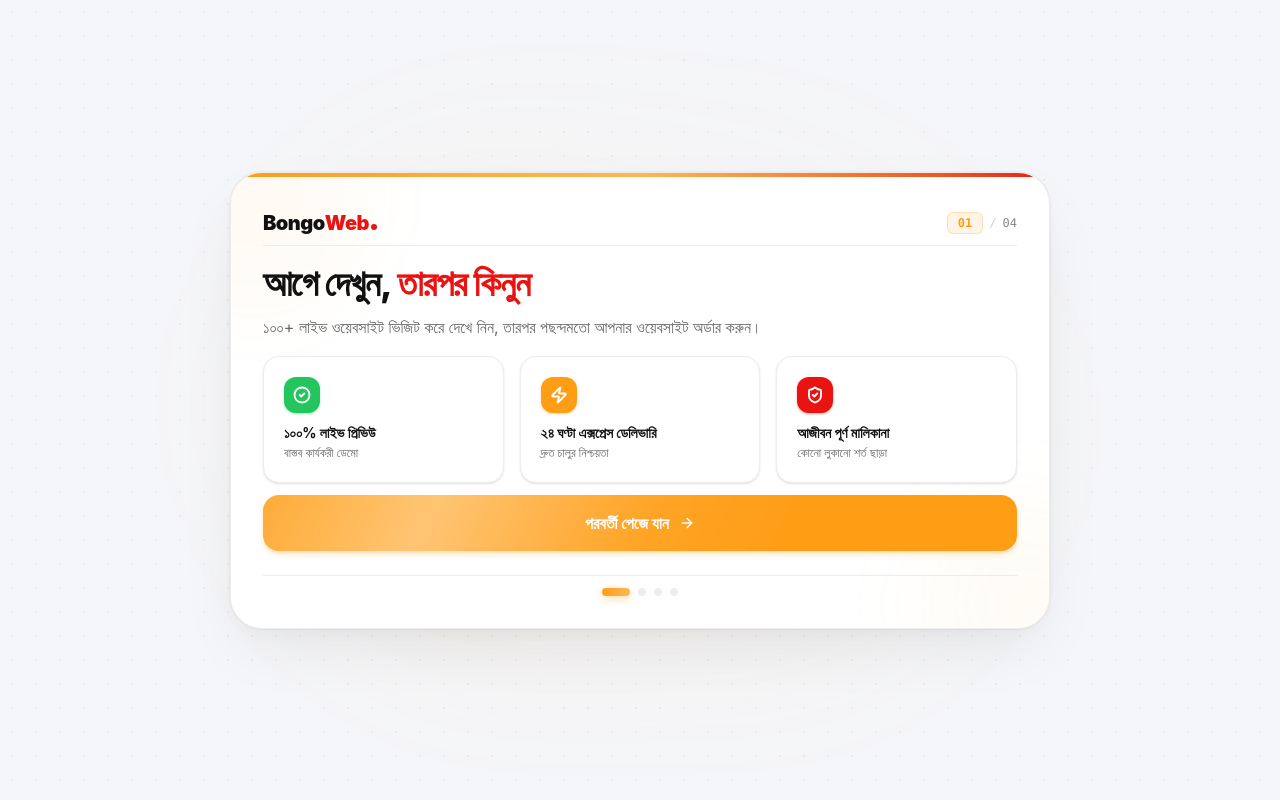
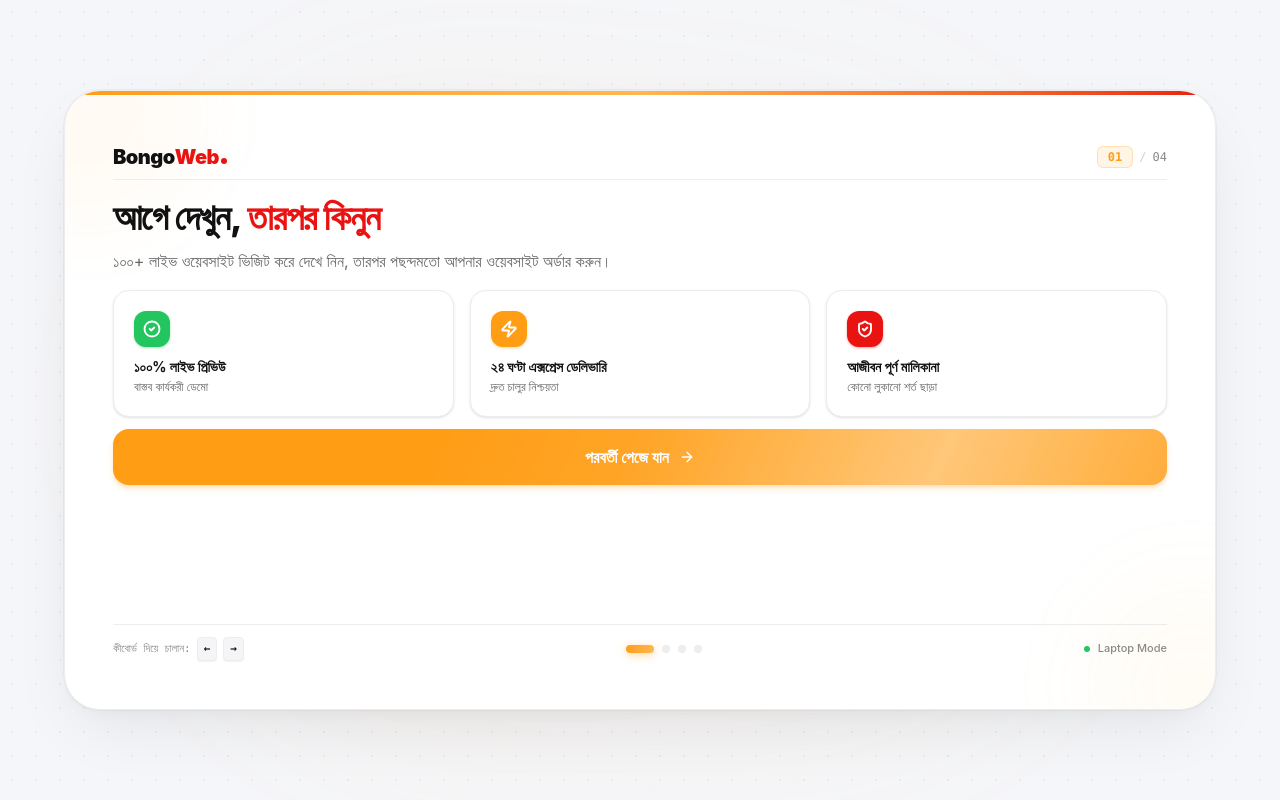
Before and after one commit to BeeGoBD/Bongoweb.xyz, a React (Vite) app: page / in a window 1280 px wide. Shown: the top 800 px of the page. Built offline with nearby package versions, Linux system fonts and the light colour scheme.

Commit message:
feat: add back button support and UI refinements
- Implement browser navigation history sync for back button support.
- Update global layout for wider screens.
- Update accent color to #E91311 and optimize button animations.

```diff
--- a/src/App.tsx
+++ b/src/App.tsx
@@ -1,4 +1,4 @@
-import { useState } from 'react';
+import { useState, useEffect } from 'react';
 import { WizardStep, WebsiteDemo } from './types';
 import BackgroundGlows from './components/BackgroundGlows';
 import Step1Welcome from './components/Step1Welcome';
@@ -21,9 +21,76 @@ export default function App() {
   const [selectedCategory, setSelectedCategory] = useState<string>('all');
   const [selectedDemoForOrder, setSelectedDemoForOrder] = useState<WebsiteDemo | string | null>(null);
 
-  // Scroll to top whenever page changes
-  const navigateTo = (page: AppPage) => {
+  // Sync navigation with Browser & Android Hardware Back Button
+  useEffect(() => {
+    // Replace initial state
+    window.history.replaceState({ page: 'wizard', step: 1 }, '');
+
+    const handlePopState = (event: PopStateEvent) => {
+      if (event.state) {
+        if (event.state.page) {
+          setCurrentPage(event.state.page);
+        }
+        if (event.state.step) {
+          setCurrentStep(event.state.step);
+        }
+      } else {
+        // Fallback: If hardware back button is pressed without state, go back cleanly inside app
+        setCurrentPage((prevPage) => {
+          if (prevPage === 'order') return 'live-browser';
+          if (prevPage === 'live-browser' || prevPage === 'photo-showcase' || prevPage === 'packages' || prevPage === 'video-faq') {
+            return 'dashboard';
+          }
+          if (prevPage === 'wizard') {
+            setCurrentStep((prevStep) => (prevStep > 1 ? ((prevStep - 1) as WizardStep) : 1));
+            return 'wizard';
+          }
+          return 'dashboard';
+        });
+      }
+    };
+
+    window.addEventListener('popstate', handlePopState);
+    return () => window.removeEventListener('popstate', handlePopState);
+  }, []);
+
+  // Keyboard navigation for Laptop / Desktop computers (Left/Right Arrows, Space, Escape)
+  useEffect(() => {
+    const handleKeyDown = (e: KeyboardEvent) => {
+      // Don't intercept if user is typing in an input or textarea
+      if (['INPUT', 'TEXTAREA', 'SELECT'].includes((e.target as HTMLElement)?.tagName)) {
+        return;
+      }
+
+      if (currentPage === 'wizard') {
+        if (e.key === 'ArrowRight' || e.key === ' ') {
+          e.preventDefault();
+          handleNextStep();
+        } else if (e.key === 'ArrowLeft') {
+          e.preventDefault();
+          handlePrevStep();
+        } else if (e.key === 'Escape') {
+          e.preventDefault();
+          navigateTo('dashboard');
+        }
+      } else if (currentPage !== 'dashboard' && e.key === 'Escape') {
+        navigateTo('dashboard');
+      }
+    };
+
+    window.addEventListener('keydown', handleKeyDown);
+    return () => window.removeEventListener('keydown', handleKeyDown);
+  }, [currentPage, currentStep]);
+
+  // Navigate with browser history synchronization (prevents phone exit on back button)
+  const navigateTo = (page: AppPage, step: WizardStep = currentStep) => {
+    if (page !== currentPage || (page === 'wizard' && step !== currentStep)) {
+      window.history.pushState({ page, step }, '');
+    }
     setCurrentPage(page);
+    if (page === 'wizard') {
+      setCurrentStep(step);
+    }
     window.scrollTo({ top: 0, behavior: 'instant' });
   };
 
@@ -31,16 +98,18 @@ export default function App() {
   const handleNextStep = () => {
     if (currentStep < 5) {
       const next = (currentStep + 1) as WizardStep;
-      setCurrentStep(next);
       if (next === 5) {
         navigateTo('dashboard');
+      } else {
+        navigateTo('wizard', next);
       }
     }
   };
 
   const handlePrevStep = () => {
     if (currentStep > 1) {
-      setCurrentStep((prev) => (prev - 1) as WizardStep);
+      const prev = (currentStep - 1) as WizardStep;
+      navigateTo('wizard', prev);
     }
   };
 
@@ -66,8 +135,7 @@ export default function App() {
         <div className={currentPage === 'wizard' ? 'pointer-events-none select-none' : ''}>
           <MainPreviewZone
             onBackToWizard={() => {
-              setCurrentStep(1);
-              navigateTo('wizard');
+              navigateTo('wizard', 1);
             }}
             onOpenLiveBrowser={() => navigateTo('live-browser')}
             onOpenPhotoShowcase={() => navigateTo('photo-showcase')}
@@ -82,7 +150,7 @@ export default function App() {
       {currentPage === 'wizard' && (
         <div
           id="slides-hover-backdrop"
-          className="fixed inset-0 z-50 flex items-center justify-center p-3 sm:p-6 bg-[#F5F6F9] animate-fadeIn"
+          className="fixed inset-0 z-50 flex items-center justify-center p-3 sm:p-6 lg:p-10 bg-[#F5F6F9] animate-fadeIn"
         >
           {/* Subtle architectural depth accents on the solid white canvas */}
           <div className="absolute inset-0 pointer-events-none overflow-hidden" aria-hidden="true">
@@ -95,11 +163,11 @@ export default function App() {
               }}
             />
             {/* Subtle warm sunny halo centered behind the pure white slide */}
-            <div className="absolute top-1/2 left-1/2 -translate-x-1/2 -translate-y-1/2 w-[760px] h-[540px] bg-gradient-to-tr from-[#FF9D14]/6 via-[#FEB74F]/4 to-transparent rounded-full blur-3xl" />
+            <div className="absolute top-1/2 left-1/2 -translate-x-1/2 -translate-y-1/2 w-[760px] lg:w-[1000px] h-[540px] lg:h-[700px] bg-gradient-to-tr from-[#FF9D14]/6 via-[#FEB74F]/4 to-transparent rounded-full blur-3xl" />
           </div>
 
-          {/* Elevated Pure Snow-White Presentation Slide Card (#FFFFFF) */}
-          <div className="relative w-full max-w-2xl sm:max-w-3xl lg:max-w-[820px] bg-white rounded-3xl sm:rounded-[2rem] border border-[#EDEDEF] shadow-[0_25px_65px_-12px_rgba(0,0,0,0.08),0_8px_24px_-6px_rgba(0,0,0,0.04),0_0_0_1px_rgba(255,255,255,1)_inset] ring-1 ring-black/[0.04] p-5 sm:p-7 md:p-8 animate-slideUpModal overflow-hidden flex flex-col justify-between max-h-[92vh] sm:max-h-[88vh] z-10">
+          {/* Elevated Pure Snow-White Presentation Slide Card (#FFFFFF) - Tailored for Mobile, Tablet, & Laptop/MacBook */}
+          <div className="relative w-full max-w-2xl sm:max-w-3xl lg:max-w-5xl xl:max-w-6xl bg-white rounded-3xl sm:rounded-[2rem] lg:rounded-[2.25rem] border border-[#EDEDEF] shadow-[0_25px_65px_-12px_rgba(0,0,0,0.08),0_8px_24px_-6px_rgba(0,0,0,0.04),0_0_0_1px_rgba(255,255,255,1)_inset] ring-1 ring-black/[0.04] p-5 sm:p-7 md:p-8 lg:p-10 xl:p-12 animate-slideUpModal overflow-hidden flex flex-col justify-between max-h-[94vh] sm:max-h-[90vh] lg:min-h-[580px] xl:min-h-[620px] z-10 transition-all duration-300">
             {/* Jewel accent bar across top of card */}
             <div className="absolute top-0 left-0 right-0 h-1 bg-gradient-to-r from-[#FF9D14] via-[#FEB74F] to-[#E91311]" />
 
@@ -139,12 +207,19 @@ export default function App() {
               )}
             </div>
 
-            {/* Micro Slide Deck Indicators - Sleek 4 Dots */}
-            <div className="w-full flex items-center justify-center gap-2 pt-3 border-t border-[#EDEDEF] mt-2 select-none shrink-0">
+            {/* Micro Slide Deck Indicators - Sleek 4 Dots + Desktop Keyboard hints */}
+            <div className="w-full flex items-center justify-between pt-3 border-t border-[#EDEDEF] mt-2 select-none shrink-0">
+              <div className="hidden lg:flex items-center gap-1.5 text-[11px] text-[#888888] font-mono">
+                <span>কীবোর্ড দিয়ে চালান:</span>
+                <kbd className="px-1.5 py-0.5 bg-[#F5F5F7] border border-[#EDEDEF] rounded font-semibold text-[#111111] shadow-2xs">←</kbd>
+                <kbd className="px-1.5 py-0.5 bg-[#F5F5F7] border border-[#EDEDEF] rounded font-semibold text-[#111111] shadow-2xs">→</kbd>
+              </div>
+
+              <div className="flex items-center justify-center gap-2 mx-auto lg:mx-0">
                 {[1, 2, 3, 4].map((stepNum) => (
                   <button
                     key={stepNum}
-                  onClick={() => setCurrentStep(stepNum as WizardStep)}
+                    onClick={() => navigateTo('wizard', stepNum as WizardStep)}
                     className={`rounded-full transition-all duration-300 cursor-pointer ${
                       currentStep === stepNum
                         ? 'w-7 h-2 bg-gradient-to-r from-[#FF9D14] to-[#FEB74F] shadow-[0_2px_8px_rgba(255,157,20,0.4)]'
@@ -153,6 +228,12 @@ export default function App() {
                     aria-label={`Go to slide ${stepNum}`}
                   />
                 ))}
+              </div>
+
+              <div className="hidden lg:flex items-center gap-2 text-[11px] text-[#888888]">
+                <span className="w-1.5 h-1.5 rounded-full bg-[#22C55E]"></span>
+                <span className="font-medium">Laptop Mode</span>
+              </div>
             </div>
           </div>
         </div>
--- a/src/components/MainPreviewZone.tsx
+++ b/src/components/MainPreviewZone.tsx
@@ -41,7 +41,7 @@ export default function MainPreviewZone({
         id="main-header"
         className="sticky top-0 z-40 w-full bg-white/95 backdrop-blur-xl border-b border-[#EDEDEF] shadow-[0_1px_3px_rgba(0,0,0,0.03)] transition-all"
       >
-        <div className="max-w-6xl mx-auto px-4 sm:px-6 h-16 sm:h-[68px] flex items-center justify-between gap-4 relative">
+        <div className="max-w-6xl lg:max-w-7xl xl:max-w-[1360px] mx-auto px-4 sm:px-6 lg:px-8 h-16 sm:h-[68px] flex items-center justify-between gap-4 relative">
           {/* Top Left: Pure Designer Text Logo for BongoWeb with Accent Red #E91311 */}
           <div
             onClick={onBackToWizard}
@@ -270,9 +270,9 @@ export default function MainPreviewZone({
         </div>
       </header>
       {/* Main Container */}
-      <main className="flex-1 max-w-6xl w-full mx-auto px-4 sm:px-6 py-8 sm:py-12 flex flex-col justify-start">
+      <main className="flex-1 max-w-6xl lg:max-w-7xl xl:max-w-[1360px] w-full mx-auto px-4 sm:px-6 lg:px-8 py-8 sm:py-12 lg:py-16 flex flex-col justify-start">
         {/* Editorial Section Intro */}
-        <div className="text-center max-w-2xl mx-auto mb-10">
+        <div className="text-center max-w-2xl lg:max-w-4xl mx-auto mb-10 lg:mb-14">
           <div className="inline-flex items-center gap-2 px-3 py-1 rounded-full text-xs font-semibold text-[#111111] bg-white border border-[#FF9D14]/30 shadow-xs mb-3">
             <span className="relative flex h-2 w-2">
               <span className="animate-ping absolute inline-flex h-full w-full rounded-full bg-[#22C55E] opacity-75"></span>
@@ -282,27 +282,27 @@ export default function MainPreviewZone({
             <span className="text-[#888888]">·</span>
             <span className="text-[#FF9D14] font-bold">60+ Live Designs</span>
           </div>
-          <h1 className="text-2xl sm:text-3xl md:text-4xl font-extrabold text-[#111111] tracking-tight leading-tight">
+          <h1 className="text-2xl sm:text-3xl md:text-4xl lg:text-5xl font-extrabold text-[#111111] tracking-tight leading-tight lg:leading-[1.16]">
             ২৪ ঘণ্টার মধ্যে আপনার নামে, আপনার লোগো দিয়ে{' '}
-            <span className="text-[#FF9D14]">
+            <span className="text-[#E91311]">
               আপনার কাস্টমাইজেশনে ওয়েবসাইট বুঝে নিন
             </span>
           </h1>
-          <p className="text-sm sm:text-base text-[#666666] mt-2">
+          <p className="text-sm sm:text-base lg:text-lg text-[#666666] mt-2 lg:mt-3 max-w-2xl mx-auto">
             আপনাকে দেখানোর জন্য আমাদের ১০০+ রেডিমেড ওয়েবসাইট প্রস্তুত রয়েছে।
           </p>
         </div>
 
-        {/* Dual Choice Cards - Modern Sunny Architecture */}
+        {/* Dual Choice Cards - Modern Sunny Architecture (Optimized for Mobile, Tablet, and Laptop/Desktop) */}
         <section
           id="dual-choice-cards"
-          className="grid grid-cols-1 md:grid-cols-2 gap-6 max-w-4xl mx-auto w-full mb-12 relative items-start"
+          className="grid grid-cols-1 md:grid-cols-2 gap-6 lg:gap-8 max-w-4xl lg:max-w-6xl xl:max-w-7xl mx-auto w-full mb-12 relative items-start"
         >
           {/* Left Card: Live Interactive Websites */}
           <div
             id="choice-card-live-browse"
             onClick={() => !expandedLiveCard && setExpandedLiveCard(true)}
-            className={`group relative p-7 sm:p-8 rounded-3xl bg-white border border-[#EDEDEF] hover:border-[#FF9D14] shadow-[0_4px_24px_rgba(0,0,0,0.04)] hover:shadow-[0_16px_40px_rgba(255,157,20,0.14)] transition-all duration-300 flex flex-col justify-between overflow-hidden ${
+            className={`group relative p-7 sm:p-8 lg:p-9 rounded-3xl bg-white border border-[#EDEDEF] hover:border-[#FF9D14] shadow-[0_4px_24px_rgba(0,0,0,0.04)] hover:shadow-[0_16px_40px_rgba(255,157,20,0.14)] transition-all duration-300 flex flex-col justify-between overflow-hidden ${
               !expandedLiveCard ? 'cursor-pointer hover:-translate-y-1' : ''
             }`}
           >
@@ -359,7 +359,7 @@ export default function MainPreviewZone({
                   </button>
                 </div>
 
-                <div className="space-y-2.5 mb-6 text-xs text-[#111111]">
+                <div className="grid grid-cols-1 lg:grid-cols-2 gap-2.5 mb-6 text-xs text-[#111111]">
                   <div className="flex items-center gap-3 p-3 rounded-xl bg-[#F5F5F7]/70 border border-[#EDEDEF] shadow-2xs hover:border-[#22C55E]/40 transition-colors">
                     <Laptop className="w-4 h-4 text-[#22C55E] shrink-0" />
                     <span className="font-semibold text-[#111111] flex-1">৬০+ লাইভ রেসপনসিভ ওয়েবসাইট ডেমো</span>
@@ -458,7 +458,7 @@ export default function MainPreviewZone({
                   </button>
                 </div>
 
-                <div className="space-y-2.5 mb-6 text-xs text-[#111111]">
+                <div className="grid grid-cols-1 lg:grid-cols-2 gap-2.5 mb-6 text-xs text-[#111111]">
                   <div className="flex items-center gap-3 p-3 rounded-xl bg-[#F5F5F7]/70 border border-[#EDEDEF] shadow-2xs hover:border-[#22C55E]/40 transition-colors">
                     <Laptop className="w-4 h-4 text-[#22C55E] shrink-0" />
                     <span className="font-semibold text-[#111111] flex-1">৬০+ কিউরেটেড হাই-রেজ্যুলেশন ডিজাইন</span>
@@ -500,7 +500,7 @@ export default function MainPreviewZone({
         {/* Video FAQ Spotlight Banner - Deep Charcoal with Warm Gold/Orange Accent */}
         <section
           id="project-video-faq-banner"
-          className="max-w-4xl mx-auto w-full mb-12 p-6 sm:p-7 rounded-3xl bg-[#111111] text-white shadow-[0_16px_40px_rgba(0,0,0,0.25)] border border-[#FF9D14]/30 ring-1 ring-white/10 relative overflow-hidden flex flex-col md:flex-row items-center justify-between gap-6"
+          className="max-w-4xl lg:max-w-6xl xl:max-w-7xl mx-auto w-full mb-12 p-6 sm:p-7 lg:p-8 rounded-3xl bg-[#111111] text-white shadow-[0_16px_40px_rgba(0,0,0,0.25)] border border-[#FF9D14]/30 ring-1 ring-white/10 relative overflow-hidden flex flex-col md:flex-row items-center justify-between gap-6"
         >
           <div className="flex items-start gap-4">
             <div className="w-12 h-12 rounded-2xl bg-[#FF9D14]/15 text-[#FF9D14] flex items-center justify-center shrink-0 border border-[#FF9D14]/30 shadow-inner">
@@ -531,7 +531,7 @@ export default function MainPreviewZone({
           </button>
         </section>
         {/* Supported Payment Gateways */}
-        <section id="payment-gateways" className="max-w-4xl mx-auto w-full mb-14">
+        <section id="payment-gateways" className="max-w-4xl lg:max-w-6xl xl:max-w-7xl mx-auto w-full mb-14">
           <div className="text-center mb-8">
             <span className="inline-flex items-center gap-1.5 px-3 py-1 rounded-full text-xs font-semibold bg-[#22C55E]/10 text-[#22C55E] border border-[#22C55E]/30 mb-2 shadow-2xs">
               <ShieldCheck className="w-3.5 h-3.5 text-[#22C55E]" />
@@ -785,8 +785,8 @@ export default function MainPreviewZone({
       </main>
 
       {/* Footer: Quiet, Modern Deep Charcoal & Vibrant Accent */}
-      <footer id="main-footer" className="w-full bg-[#111111] text-[#888888] border-t border-white/10 pt-12 pb-10 px-4 sm:px-6">
-        <div className="max-w-6xl mx-auto grid grid-cols-1 md:grid-cols-4 gap-8 mb-10 text-xs">
+      <footer id="main-footer" className="w-full bg-[#111111] text-[#888888] border-t border-white/10 pt-12 pb-10 px-4 sm:px-6 lg:px-8">
+        <div className="max-w-6xl lg:max-w-7xl xl:max-w-[1360px] mx-auto grid grid-cols-1 md:grid-cols-4 gap-8 mb-10 text-xs">
           {/* Col 1 */}
           <div>
             <div className="flex items-baseline text-white font-black text-xl mb-3 select-none">
@@ -881,7 +881,7 @@ export default function MainPreviewZone({
         </div>
 
         {/* Bottom bar */}
-        <div className="max-w-6xl mx-auto pt-6 border-t border-white/10 flex flex-col sm:flex-row items-center justify-between gap-3 text-center sm:text-left text-xs text-[#888888]">
+        <div className="max-w-6xl lg:max-w-7xl xl:max-w-[1360px] mx-auto pt-6 border-t border-white/10 flex flex-col sm:flex-row items-center justify-between gap-3 text-center sm:text-left text-xs text-[#888888]">
           <div>
             © {new Date().getFullYear()} BongoWeb Inc. All rights reserved.
           </div>
--- a/src/components/Step2Guarantee.tsx
+++ b/src/components/Step2Guarantee.tsx
@@ -34,7 +34,7 @@ export default function Step2Guarantee({ onBack, onNext }: Step2GuaranteeProps)
             className="text-2xl sm:text-3xl md:text-4xl font-extrabold text-[#111111] tracking-tight leading-[1.18] mb-2 sm:mb-2.5 text-balance"
           >
             আপনি যে ওয়েবসাইটটি পছন্দ করবেন,{' '}
-            <span className="text-[#FF9D14]">
+            <span className="text-[#E91311]">
               ঠিক হুবহু সেই ওয়েবসাইটটিই
             </span>{' '}
             পাবেন।
--- a/src/components/Step3Management.tsx
+++ b/src/components/Step3Management.tsx
@@ -34,7 +34,7 @@ export default function Step3Management({ onBack, onNext }: Step3ManagementProps
             className="text-2xl sm:text-3xl md:text-4xl font-extrabold text-[#111111] tracking-tight leading-[1.18] mb-2 sm:mb-2.5 text-balance"
           >
             আমরা আপনাকে পণ্য এবং{' '}
-            <span className="text-[#FF9D14]">
+            <span className="text-[#E91311]">
               অর্ডার ম্যানেজ করা শিখিয়ে দেব
             </span>
           </h1>
--- a/src/index.css
+++ b/src/index.css
@@ -141,31 +141,33 @@ body:has(#preview-simulator-active) #live-support-floating-wrapper {
   background: rgba(0, 0, 0, 0.3);
 }
 
-/* Animated radiant wave moving continuously from right to left across primary action buttons */
-@keyframes waveRTL {
+/* Animated radiant wave moving continuously from left to right across primary action buttons */
+@keyframes waveLTR {
   0% {
-    transform: translateX(180%) skewX(-24deg);
+    transform: translateX(-180%) skewX(-24deg);
     opacity: 0;
   }
   15% {
-    opacity: 0.9;
+    opacity: 0.95;
   }
   80% {
-    opacity: 0.9;
+    opacity: 0.95;
   }
   100% {
-    transform: translateX(-180%) skewX(-24deg);
+    transform: translateX(180%) skewX(-24deg);
     opacity: 0;
   }
 }
 
-.btn-wave-rtl {
+.btn-wave-rtl,
+.btn-wave-ltr {
   position: relative;
   overflow: hidden;
   isolation: isolate;
 }
 
-.btn-wave-rtl::after {
+.btn-wave-rtl::after,
+.btn-wave-ltr::after {
   content: '';
   position: absolute;
   top: -15%;
@@ -180,13 +182,14 @@ body:has(#preview-simulator-active) #live-support-floating-wrapper {
     rgba(255, 255, 255, 0.08) 80%,
     transparent 100%
   );
-  transform: translateX(180%) skewX(-24deg);
-  animation: waveRTL 2.5s cubic-bezier(0.4, 0, 0.2, 1) infinite;
+  transform: translateX(-180%) skewX(-24deg);
+  animation: waveLTR 2.5s cubic-bezier(0.4, 0, 0.2, 1) infinite;
   pointer-events: none;
   z-index: 1;
 }
 
-.btn-wave-rtl:hover::after {
+.btn-wave-rtl:hover::after,
+.btn-wave-ltr:hover::after {
   animation-duration: 1.8s;
   background: linear-gradient(
     90deg,
@@ -198,7 +201,8 @@ body:has(#preview-simulator-active) #live-support-floating-wrapper {
   );
 }
 
-.btn-wave-rtl > * {
+.btn-wave-rtl > *,
+.btn-wave-ltr > * {
   position: relative;
   z-index: 2;
 }
```
Lines whose indentation alone changed are shown as unchanged.
